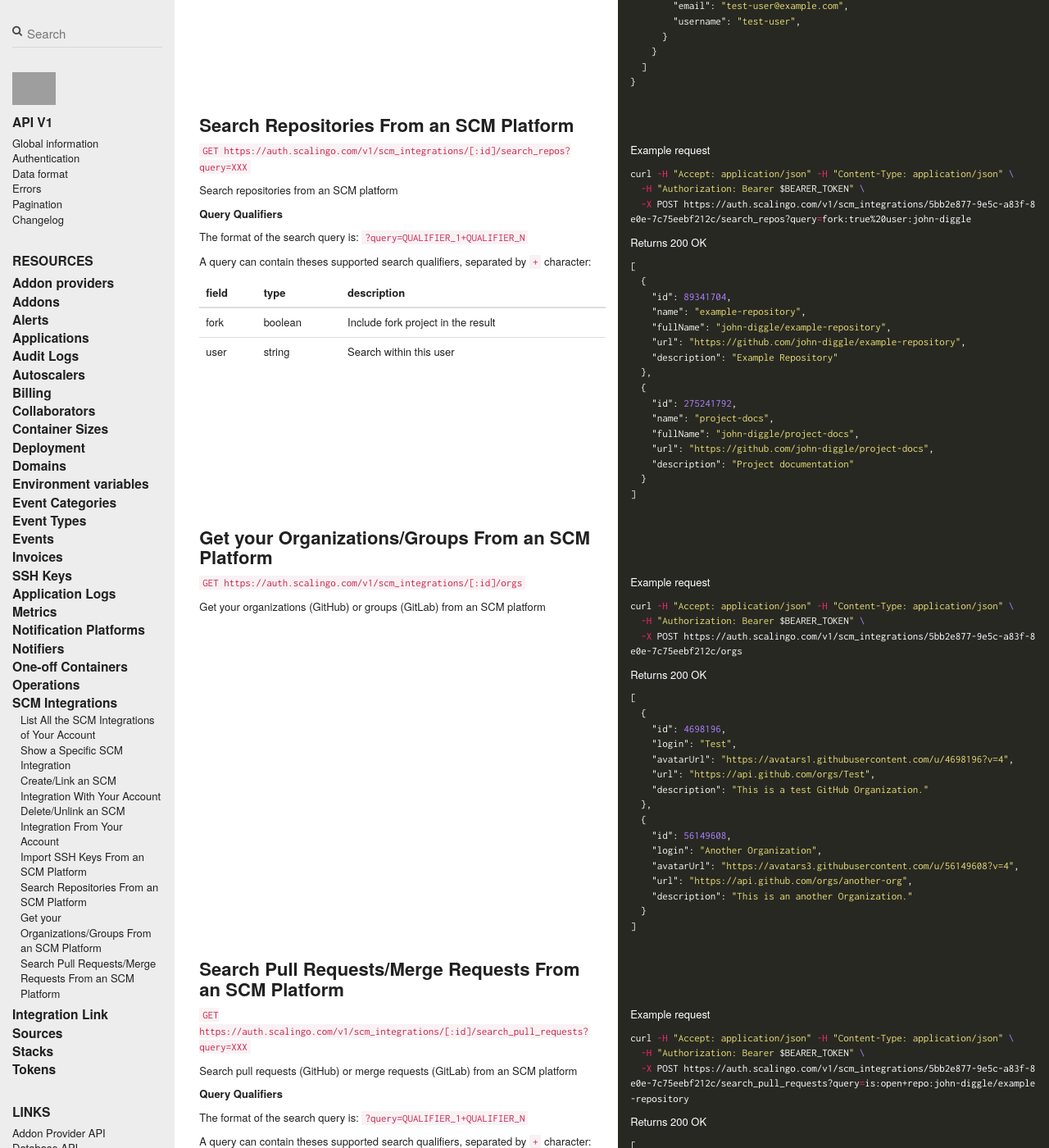
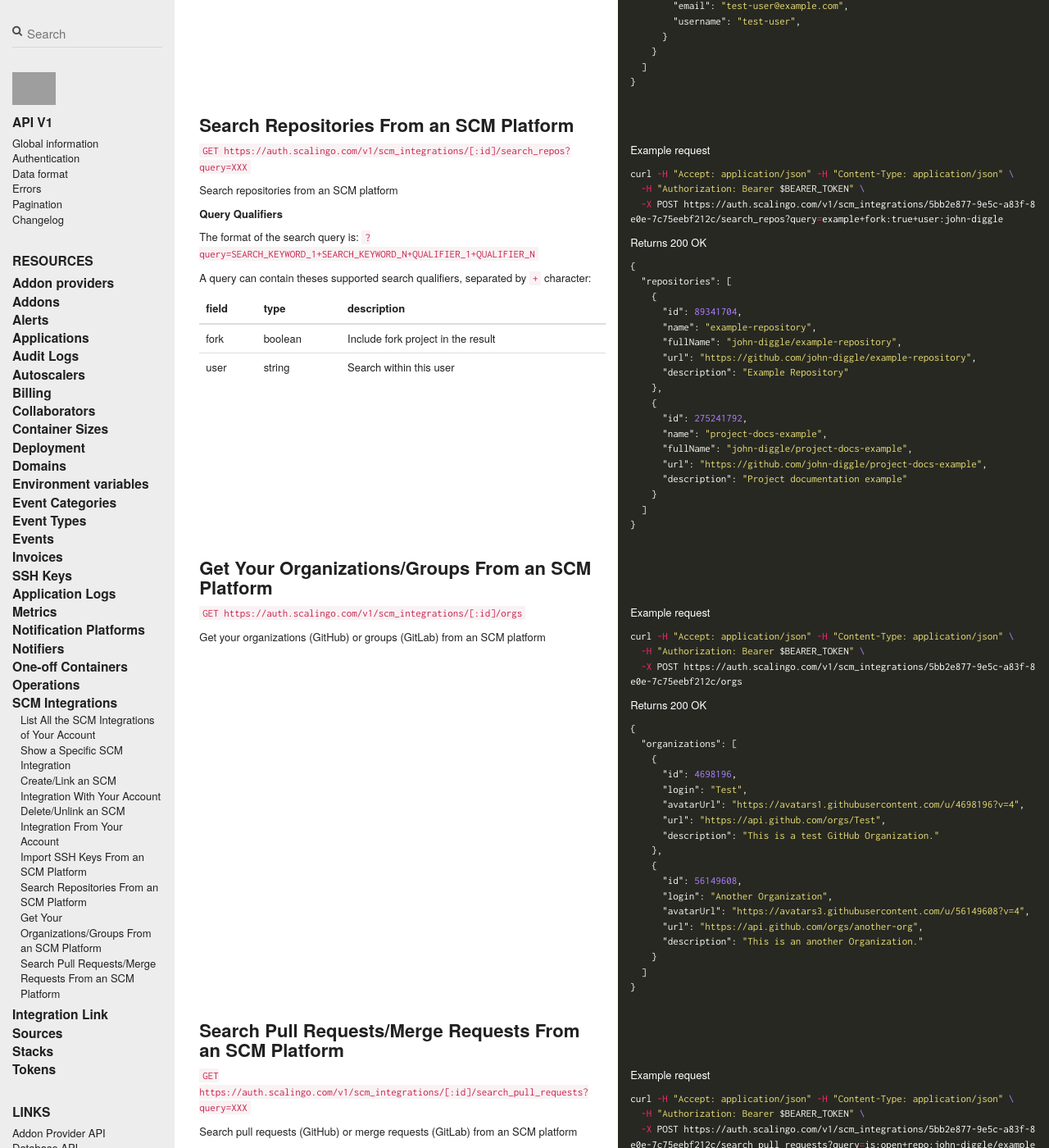
Before and after one commit to jdauphant/developers-documentation, a Jekyll site: the page built from _scalingo_api/scm_integrations.md, in a window 1280 px wide and 1400 px high, scrolled down 3610 px. Shown: the whole window at 82% size. Built offline with Jekyll 4.4.1, drawn with Linux system fonts in a browser that asks for light colours; nearby versions of some CDN libraries; comment, search, counter and statistics services are not loaded; grey boxes are pictures that could not be loaded.

Commit message:
Fix some mistakes

````diff
--- a/_scalingo_api/scm_integrations.md
+++ b/_scalingo_api/scm_integrations.md
@@ -303,7 +303,7 @@ Search repositories from an SCM platform
 
 **Query Qualifiers**
 
-The format of the search query is: `?query=QUALIFIER_1+QUALIFIER_N`
+The format of the search query is: `?query=SEARCH_KEYWORD_1+SEARCH_KEYWORD_N+QUALIFIER_1+QUALIFIER_N`
 
 A query can contain theses supported search qualifiers, separated by `+` character:
 
@@ -320,33 +320,35 @@ Example request
 ```sh
 curl -H "Accept: application/json" -H "Content-Type: application/json" \
   -H "Authorization: Bearer $BEARER_TOKEN" \
-  -X POST https://auth.scalingo.com/v1/scm_integrations/5bb2e877-9e5c-a83f-8e0e-7c75eebf212c/search_repos?query=fork:true%20user:john-diggle
+  -X POST https://auth.scalingo.com/v1/scm_integrations/5bb2e877-9e5c-a83f-8e0e-7c75eebf212c/search_repos?query=example+fork:true+user:john-diggle
 ```
 
 Returns 200 OK
 
 ```json
-[
-  {
-    "id": 89341704,
-    "name": "example-repository",
-    "fullName": "john-diggle/example-repository",
-    "url": "https://github.com/john-diggle/example-repository",
-    "description": "Example Repository"
-  },
-  {
-    "id": 275241792,
-    "name": "project-docs",
-    "fullName": "john-diggle/project-docs",
-    "url": "https://github.com/john-diggle/project-docs",
-    "description": "Project documentation"
-  }
-]
+{
+  "repositories": [
+    {
+      "id": 89341704,
+      "name": "example-repository",
+      "fullName": "john-diggle/example-repository",
+      "url": "https://github.com/john-diggle/example-repository",
+      "description": "Example Repository"
+    },
+    {
+      "id": 275241792,
+      "name": "project-docs-example",
+      "fullName": "john-diggle/project-docs-example",
+      "url": "https://github.com/john-diggle/project-docs-example",
+      "description": "Project documentation example"
+    }
+  ]
+}
 ```
 
 --- row ---
 
-## Get your Organizations/Groups From an SCM Platform
+## Get Your Organizations/Groups From an SCM Platform
 
 --- row ---
 
@@ -367,22 +369,24 @@ curl -H "Accept: application/json" -H "Content-Type: application/json" \
 Returns 200 OK
 
 ```json
-[
-  {
-    "id": 4698196,
-    "login": "Test",
-    "avatarUrl": "https://avatars1.githubusercontent.com/u/4698196?v=4",
-    "url": "https://api.github.com/orgs/Test",
-    "description": "This is a test GitHub Organization."
-  },
-  {
-    "id": 56149608,
-    "login": "Another Organization",
-    "avatarUrl": "https://avatars3.githubusercontent.com/u/56149608?v=4",
-    "url": "https://api.github.com/orgs/another-org",
-    "description": "This is an another Organization."
-  }
-]
+{
+  "organizations": [
+    {
+      "id": 4698196,
+      "login": "Test",
+      "avatarUrl": "https://avatars1.githubusercontent.com/u/4698196?v=4",
+      "url": "https://api.github.com/orgs/Test",
+      "description": "This is a test GitHub Organization."
+    },
+    {
+      "id": 56149608,
+      "login": "Another Organization",
+      "avatarUrl": "https://avatars3.githubusercontent.com/u/56149608?v=4",
+      "url": "https://api.github.com/orgs/another-org",
+      "description": "This is an another Organization."
+    }
+  ]
+}
 ```
 
 --- row ---
````
Also changed, not shown: other parts of _scalingo_api/scm_integrations.md (+14 -12 lines).
